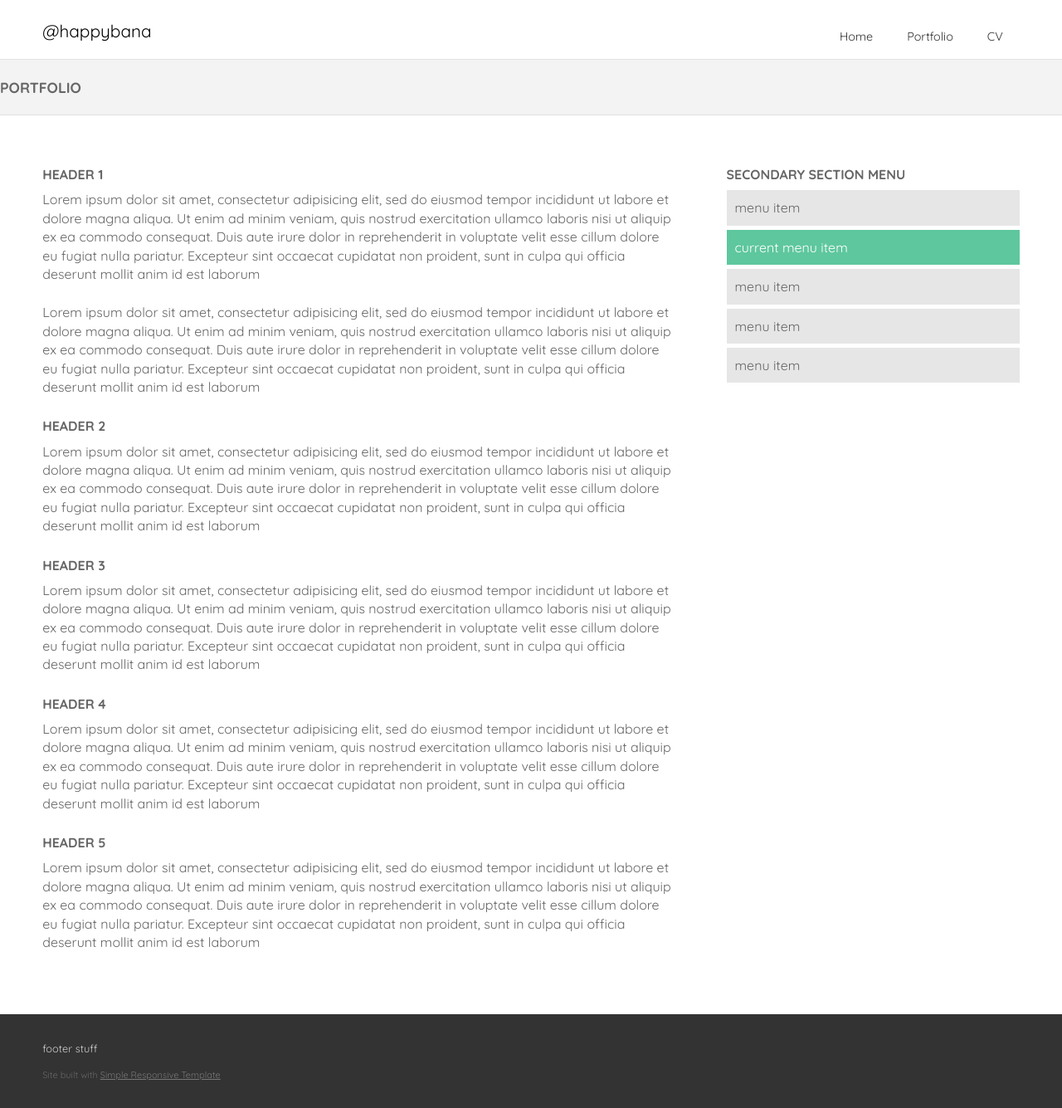
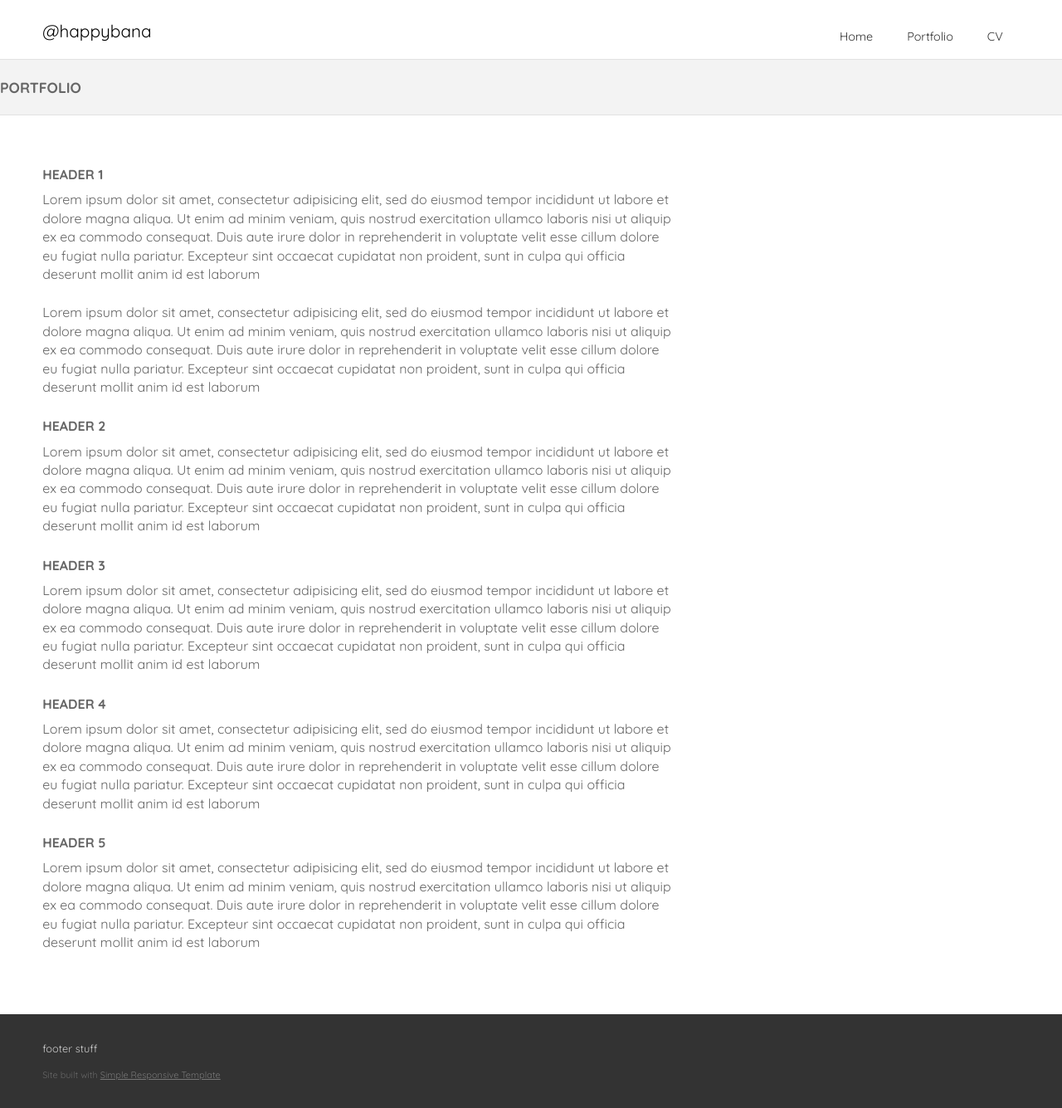
Before and after one commit to banbanbana/happybana.github.io, a Jekyll site: the page portfolio.html, which Jekyll copies as it is, in a window 1280 px wide. Shown: the whole page at 83% size. Built offline with Jekyll 4.4.1, drawn with Linux system fonts in a browser that asks for light colours; some web fonts are replaced.

Commit message:
Update portfolio.html

```diff
--- a/portfolio.html
+++ b/portfolio.html
@@ -117,19 +117,6 @@ border: 1px solid #887dc2
 </section><!-- #end content area -->
 
 
-    <!-- sidebar -->
-    <aside>
-        <h2>Secondary Section menu</h2>
-            <nav id="secondary-navigation">
-                    <ul>
-                        <li><a href="#">menu item</a></li>
-                        <li class="current"><a href="#">current menu item</a></li>
-                        <li><a href="#">menu item</a></li>
-                        <li><a href="#">menu item</a></li>
-                        <li><a href="#">menu item</a></li>
-                    </ul>
-             </nav>
-      </aside><!-- #end sidebar -->
 
 
 
```
